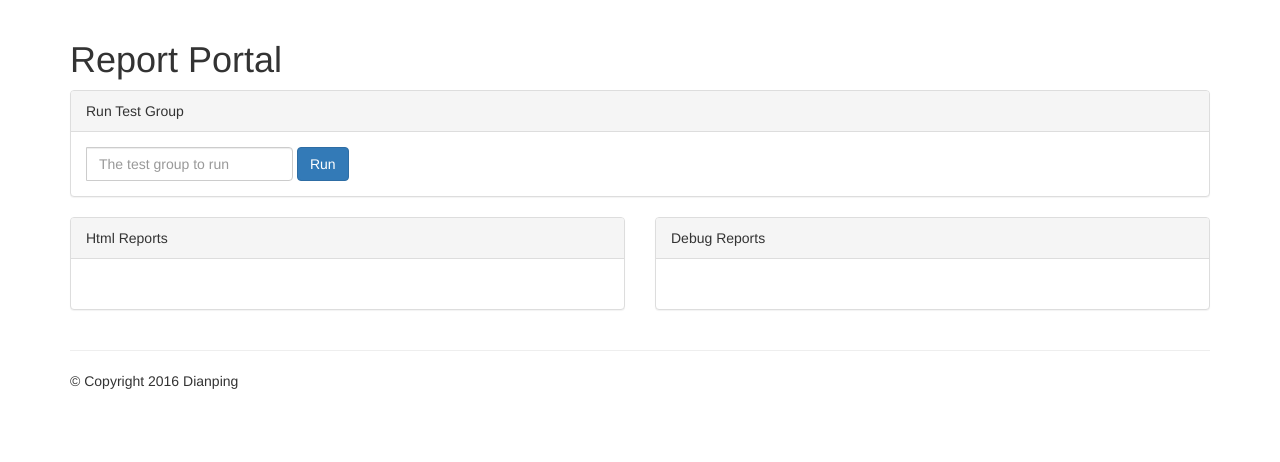
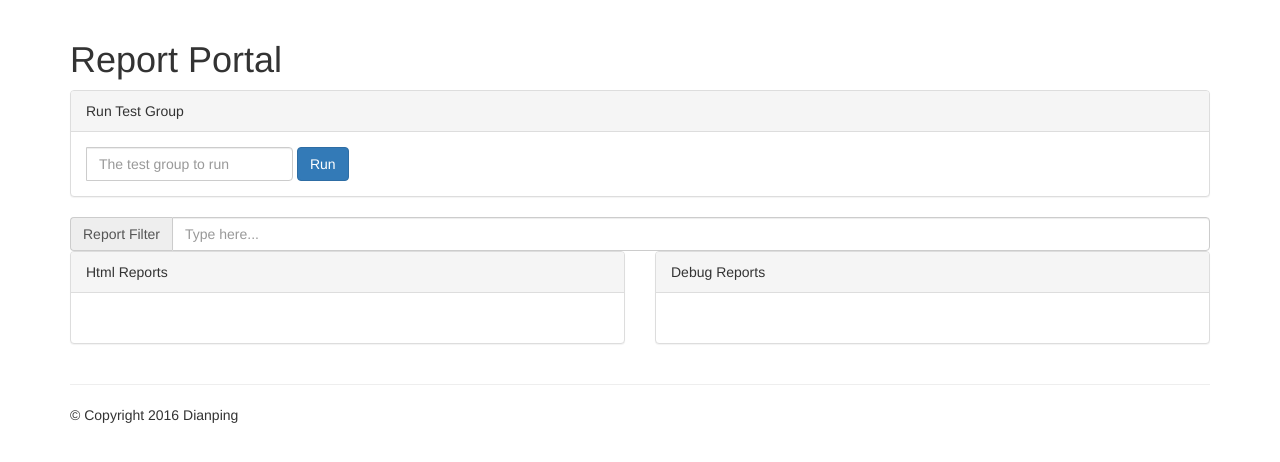
Before and after one commit to liuz7/reporter, a Flask app: template app/templates/report/index.html in a window 1280 px wide. Shown: the part 52-514 px from the top of the page. Run offline with Flask 2, Linux system fonts and the light colour scheme; the template is opened without the code that fills it: values that come from a table or form of the project are taken from there, others are empty; some libraries are stand-ins or nearby versions.

Commit message:
Add report filter

```diff
--- a/app/templates/report/index.html
+++ b/app/templates/report/index.html
@@ -1,6 +1,23 @@
 {% extends "base.html" %}
 
 {% block title %}Report Portal{% endblock %}
+
+{% block head %}
+    {{ super() }}
+    <script type="text/javascript" charset="utf-8">
+        $(document).ready(function () {
+            (function ($) {
+                $('#filter').keyup(function () {
+                    var rex = new RegExp($(this).val(), 'i');
+                    $('.searchable div').hide();
+                    $('.searchable div').filter(function () {
+                        return rex.test($(this).attr('id'));
+                    }).show();
+                })
+            }(jQuery));
+        });
+    </script>
+{% endblock %}
 
 {% block page_content %}
     <h1>Report Portal</h1>
@@ -21,15 +38,18 @@
         </div>
     </div>
 
+    <div class="input-group"><span class="input-group-addon">Report Filter</span>
+        <input id="filter" type="text" class="form-control" placeholder="Type here...">
+    </div>
 
     <div class="row">
         <div class="col-sm-6">
             <div class="panel panel-default">
                 <div class="panel-heading">Html Reports</div>
                 <div class="panel-body">
-                    <ul class="list-group">
+                    <ul class="list-group searchable">
                         {% for report in report_list %}
-                            <li class="list-group-item">
+                            <div id="{{ report }}">
                                 <li class="list-group-item list-group-item-info">{{ report }}</li>
                                 <a class="btn btn-default btn-link"
                                    href="{{ url_for('report.show', name=report + '/report.html') }}"
@@ -38,23 +58,25 @@
                                    href="{{ url_for('report.show', name=report + '/log.html') }}"
                                    role="button">Log</a>
                                 </li>
+                            </div>
                         {% endfor %}
                     </ul>
                 </div>
             </div>
+        </div>
 
-        </div>
         <div class="col-sm-6">
             <div class="panel panel-default">
                 <div class="panel-heading">Debug Reports</div>
                 <div class="panel-body">
-                    <ul class="list-group">
+                    <ul class="list-group searchable">
                         {% for debug in debug_report_list %}
-                            <li class="list-group-item">
+                            <div id="{{ debug }}">
                                 <li class="list-group-item list-group-item-info">{{ debug }}</li>
                                 <a class="btn btn-default btn-link" href="{{ url_for('report.show', name=debug) }}"
                                    role="button">Debug</a>
                                 </li>
+                            </div>
                         {% endfor %}
                     </ul>
                 </div>
```
Lines whose indentation alone changed are shown as unchanged.
